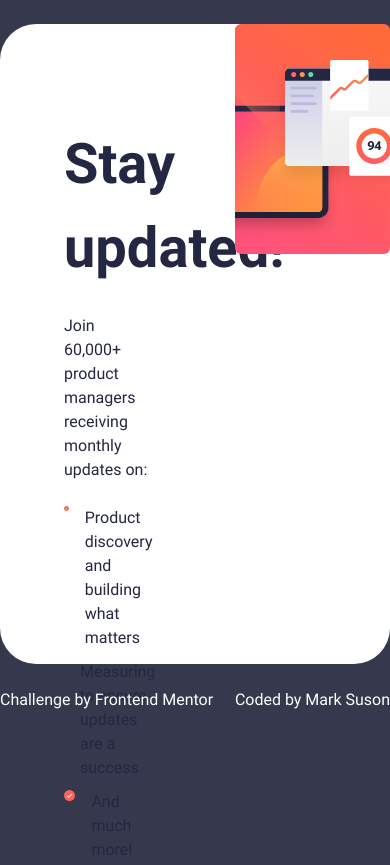
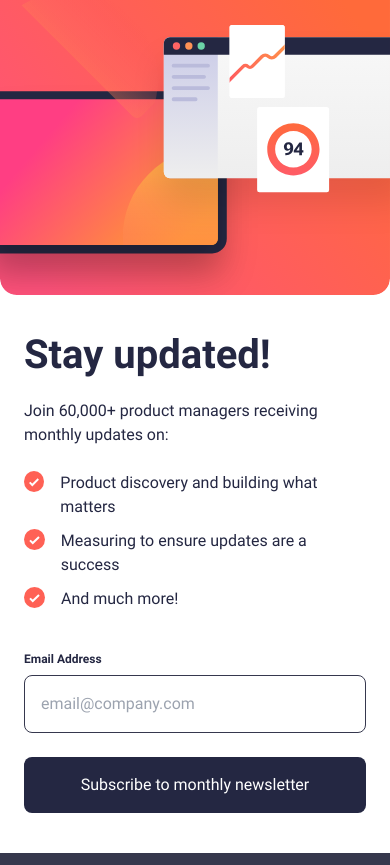
Before and after one commit to marksuson/newsletter-sign-up-with-success-message, a plain HTML site: page index.html in a window 390 px wide. Shown: the top 865 px of the page. Drawn offline with nearby package versions, Linux system fonts and the light colour scheme.

Commit message:
adding code for mobile display

```diff
--- a/index.html
+++ b/index.html
@@ -39,10 +39,17 @@
   </head>
   <body class="bg-Pale_Navy md:h-screen md:grid md:place-content-center">
     <main
-      class="bg-White max-w-[928px] max-h-[640px] mt-6 grid grid-cols-2 gap-20 rounded-[36px]"
+      class="bg-White max-w-[928px] md:grid md:grid-cols-2 md:gap-20 md:rounded-[36px]"
     >
-      <section class="flex flex-col mt-[98px] ml-16">
-        <h1 class="text-[3.5rem] text-Dark_Navy font-bold mb-6">
+      <img
+        src="./assets/images/illustration-sign-up-mobile.svg"
+        alt="modern art fill image"
+        class="w-full md:hidden"
+      />
+      <section class="flex flex-col mx-6 md:ml-16">
+        <h1
+          class="text-[40px] leading-none text-Dark_Navy font-bold mb-6 mt-10 md:text-[3.5rem]"
+        >
           Stay updated!
         </h1>
         <p class="mb-6 text-Dark_Navy text-base font-normal">
@@ -97,13 +104,13 @@
           />
           <button
             id="subscribe-button"
-            class="rounded-lg bg-Dark_Navy text-white py-4 mb-[98px] hover:bg-Tomato hover:text-white transition duration-300 ease-in-out"
+            class="rounded-lg bg-Dark_Navy text-white py-4 mb-10 hover:bg-Tomato hover:text-white transition duration-300 ease-in-out"
           >
             Subscribe to monthly newsletter
           </button>
         </form>
       </section>
-      <section>
+      <section class="hidden md:block">
         <img
           src="./assets/images/illustration-sign-up-desktop.svg"
           alt="modern art fill image"
@@ -111,7 +118,7 @@
         />
       </section>
     </main>
-    <footer class="text-white mt-6 flex justify-between">
+    <footer class="text-white mt-6 justify-between hidden md:flex">
       <p class="challenge">
         Challenge by
         <a href="https://www.frontendmentor.io?ref=challenge" target="_blank"
```
Also changed, not shown: success.html (+5 -3 lines).
